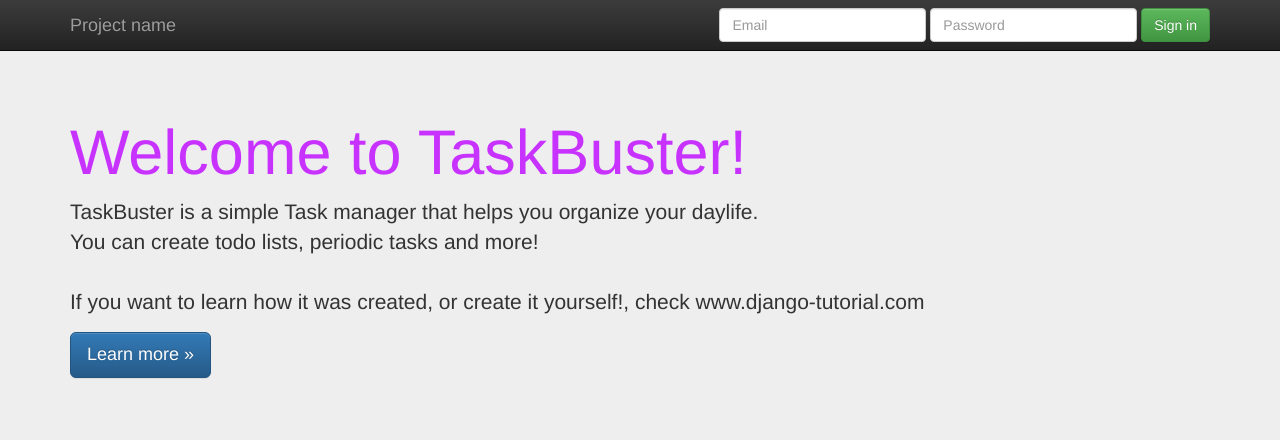
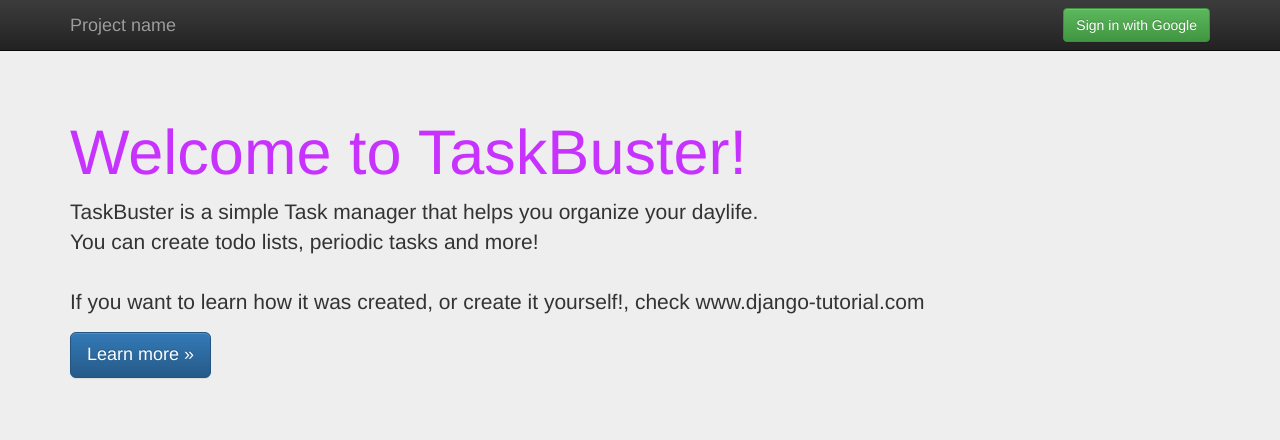
Before and after one commit to feigaoxyz/taskbuster_django_tutorial, a Django app: page /en/ in a window 1280 px wide. Shown: the top 440 px of the page. Run offline with Django 3.2, Linux system fonts and the light colour scheme; some libraries are stand-ins or nearby versions.

Commit message:
google login template

```diff
--- a/taskbuster/templates/base.html
+++ b/taskbuster/templates/base.html
@@ -50,15 +50,15 @@
             <a class="navbar-brand" href="#">Project name</a>
         </div>
         <div id="navbar" class="navbar-collapse collapse">
-			<form class="navbar-form navbar-right" role="form">
-				<div class="form-group">
-					<input type="text" placeholder="Email" class="form-control">
+            <div class="navbar-form navbar-right">
+                {% if user.is_authenticated %}
+                <a id="logout" href="/accounts/logout" class="btn btn-success">Logout</a>
+                {% else %}
+                <a id="google_login" href="/accounts/google/login" class="btn btn-success">
+                    Sign in with Google
+                </a>
+                {% endif %}
             </div>
-				<div class="form-group">
-					<input type="password" placeholder="Password" class="form-control">
-				</div>
-				<button type="submit" class="btn btn-success">Sign in</button>
-			</form>
         </div>
         <!--/.navbar-collapse -->
     </div>
@@ -66,15 +66,6 @@
 {% endblock %}
 
 {% block content %}{% endblock %}
-
-
-<hr>
-
-<footer>
-	<p>&copy; Company 2015</p>
-</footer>
-</div>
-<!-- /container -->
 
 <script src="//ajax.googleapis.com/ajax/libs/jquery/1.11.2/jquery.min.js"></script>
 <script>window.jQuery || document.write('<script src="static/js/vendor/jquery-1.11.2.min.js"><\/script>')</script>
@@ -94,8 +85,6 @@
 	r.parentNode.insertBefore(e,r)}(window,document,'script','ga'));
 	ga('create','UA-XXXXX-X','auto');ga('send','pageview');
 
-
-
 </script>
 </body>
 </html>
--- a/taskbuster/templates/taskbuster/index.html
+++ b/taskbuster/templates/taskbuster/index.html
@@ -43,11 +43,21 @@ TaskBuster Django Tutorial
             <h2>Time Zones</h2>
 
             <p>Singapore: <span id="time-tz">{{ now | time:"H:i" }}</span></p>
+
             <p>UTC: <span id="time-utc">{{ now | utc | time:"H:i" }}</span></p>
+
             <p>New York: <span id="time-ny">{{ now | timezone:"America/New_York" | time:"H:i" }}</span></p>
 
             <p><a class="btn btn-default" href="#" role="button">View details &raquo;</a></p>
         </div>
     </div>
 
+    <hr>
+
+    <footer>
+        <p>&copy; Company 2015</p>
+    </footer>
+</div>
+<!-- /container -->
+
 {% endblock %}
```
Lines whose indentation alone changed are shown as unchanged.
